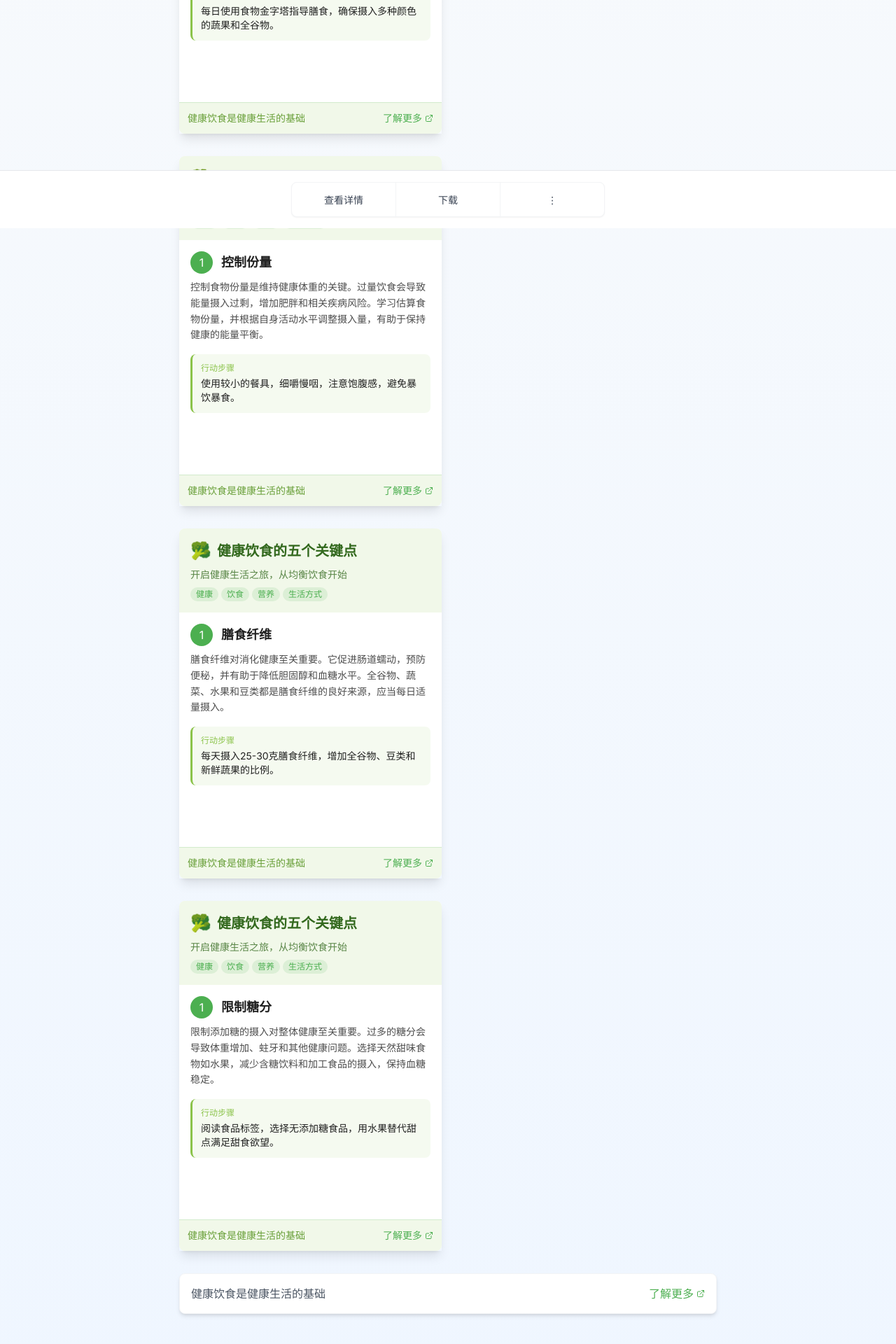
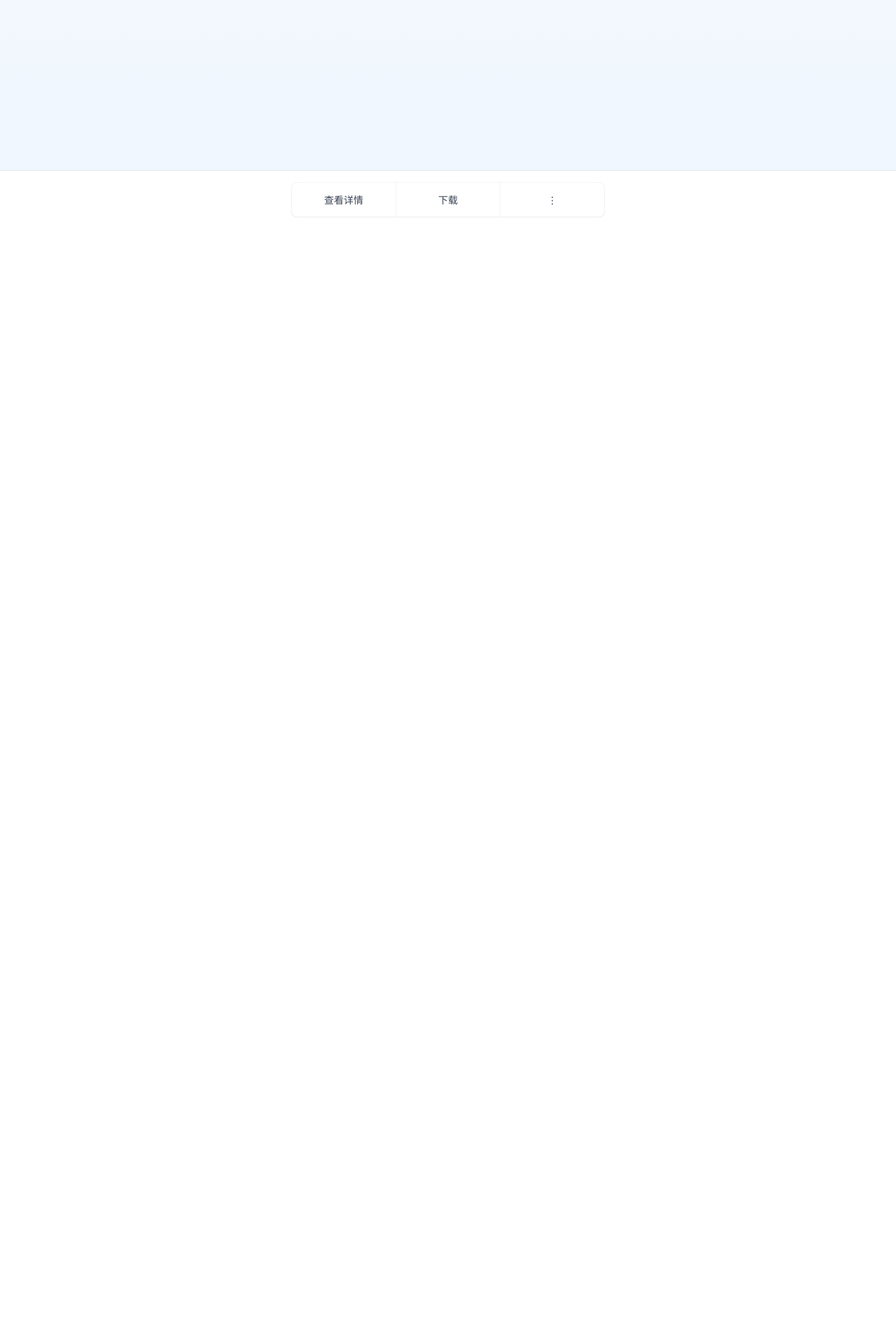
Before and after one commit to ingf/card, a Next.js app: page /preview in a window 1280 px wide. Shown: the part 474-2394 px from the top of the page at 70% size. After the commit the page ends 800 px from the top, so only its background shows below. Built offline with nearby package versions, Linux system fonts and the light colour scheme; a web font is replaced by a local one.

Commit message:
feat: 🎸 preview update

```diff
--- a/app/page.tsx
+++ b/app/page.tsx
@@ -63,6 +63,15 @@ export default function Home() {
       sessionStorage.setItem('inputHistory', JSON.stringify(inputHistory));
     }
   }, [inputHistory]);
+
+  // 保存卡片数据到 localStorage 以便预览页面使用
+  const saveCardDataForPreview = (templateId: CardTypeEnum, data: CardType) => {
+    try {
+      localStorage.setItem(`preview_card_${templateId}`, JSON.stringify(data));
+    } catch (error) {
+      console.error("保存预览数据失败:", error);
+    }
+  };
 
   // 判断是否有任何卡片数据
   const hasAnyCardData = Object.values(cardDataMap).some(data => data !== null);
@@ -279,6 +288,7 @@ export default function Home() {
                                   <Link
                                     href={`/preview?template=${templateId}&title=${encodeURIComponent(templateData.title)}&id=${Date.now()}-${index}`}
                                     className="bg-white hover:bg-gray-100 text-gray-800 px-4 py-2 rounded-lg flex items-center justify-center transition-colors text-sm font-medium"
+                                    onClick={() => saveCardDataForPreview(templateId, templateData)}
                                   >
                                     <Eye className="h-4 w-4 mr-2" />
                                     预览
@@ -286,6 +296,7 @@ export default function Home() {
                                   <Link
                                     href={`/detail?template=${templateId}&title=${encodeURIComponent(templateData.title)}&id=${Date.now()}-${index}`}
                                     className="bg-blue-500 hover:bg-blue-600 text-white px-4 py-2 rounded-lg flex items-center justify-center transition-colors text-sm font-medium"
+                                    onClick={() => saveCardDataForPreview(templateId, templateData)}
                                   >
                                     <ExternalLink className="h-4 w-4 mr-2" />
                                     使用
--- a/app/preview/page.tsx
+++ b/app/preview/page.tsx
@@ -2,28 +2,32 @@
 
 import { useState, useEffect } from "react";
 import { useSearchParams } from "next/navigation";
-import { Card as CardType } from "@/lib/schemas/card";
+import { Card as CardType, CardType as CardTypeEnum } from "@/lib/schemas/card";
 import { ArrowLeft, Download, Share2 } from "lucide-react";
 import Link from "next/link";
-import { getCardByKeyword } from "@/lib/mockData";
 import { Card } from "@/components/Card";
 
 export default function PreviewPage() {
   const searchParams = useSearchParams();
-  const template: any = searchParams.get("template") || "list";
+  const template = searchParams.get("template") as CardTypeEnum || "list";
   const title = searchParams.get("title") || "信息卡片";
 
   const [cardData, setCardData] = useState<CardType | null>(null);
   const [isLoading, setIsLoading] = useState(true);
 
-  // 模拟从API获取数据
+  // 从 localStorage 获取数据
   useEffect(() => {
     const fetchData = async () => {
       setIsLoading(true);
       try {
-        // 这里应该是从API获取数据，现在我们使用模拟数据
-        const mockData = getCardByKeyword(title);
-        setCardData(mockData);
+        // 从 localStorage 获取数据
+        const storedData = localStorage.getItem(`preview_card_${template}`);
+
+        if (storedData) {
+          setCardData(JSON.parse(storedData));
+        } else {
+          console.error("未找到预览数据");
+        }
       } catch (error) {
         console.error("Error fetching data:", error);
       } finally {
@@ -32,7 +36,7 @@ export default function PreviewPage() {
     };
 
     fetchData();
-  }, [title]);
+  }, [template]);
 
   // 分享功能
   const handleShare = () => {
@@ -101,11 +105,7 @@ export default function PreviewPage() {
               {cardData.items.map((item, index) => (
                 <div key={index} className="transform scale-100 origin-top">
                   <Card
-                    data={{
-                      ...cardData,
-                      type: template as CardType["type"],
-                      items: [{ ...item, id: index + 1 }], // 设置id为当前索引+1，确保序号正确递增
-                    }}
+                    data={cardData}
                     posterFormat={template}
                     hideNavigation={true}
                     className="w-full shadow-lg"
@@ -123,7 +123,7 @@ export default function PreviewPage() {
                     <a
                       href={cardData.footer.links[0].url}
                       className="flex items-center gap-1 hover:underline"
-                      style={{ color: cardData.theme.primaryColor }}
+                      style={{ color: '#FF9966' }}
                     >
                       {cardData.footer.links[0].text}
                       <svg width="12" height="12" viewBox="0 0 24 24" fill="none" stroke="currentColor"
```
